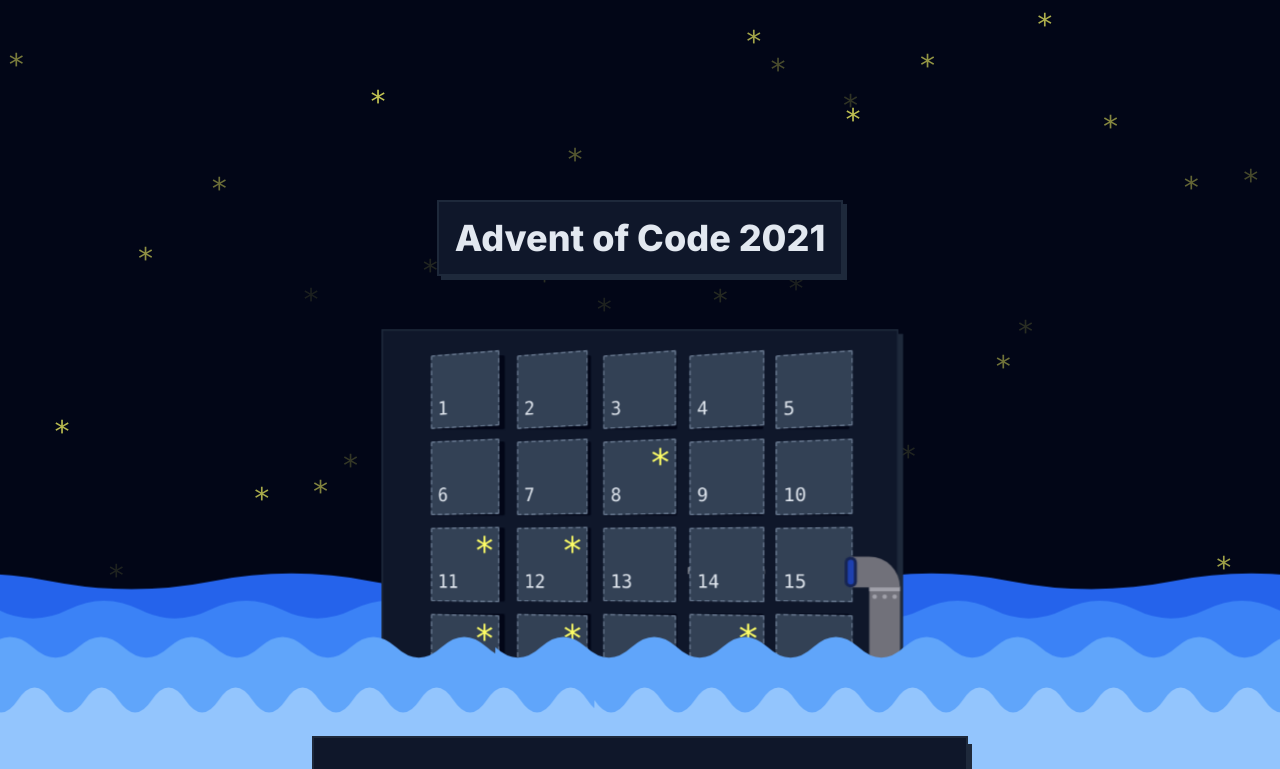
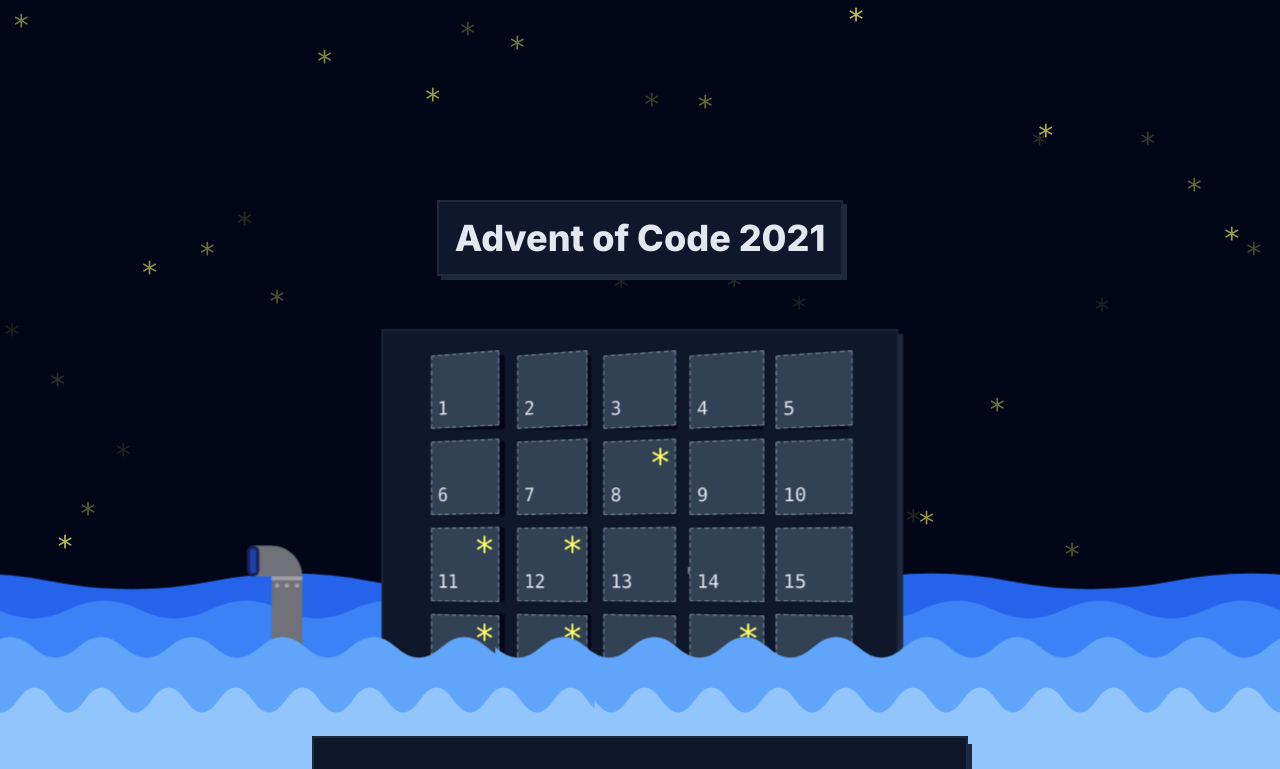
Before and after one commit to matystroia/aoc-2021, a Next.js app: page / in a window 1280 px wide. Shown: the top 769 px of the page. Built offline with nearby package versions, Linux system fonts and the light colour scheme.

Commit message:
home page bugs

```diff
--- a/app/(home)/Stars.js
+++ b/app/(home)/Stars.js
@@ -1,5 +1,5 @@
 import { motion } from "framer-motion";
-import { useRef } from "react";
+import { useMemo, useRef } from "react";
 import { random } from "lodash";
 import clsx from "clsx";
 
@@ -31,6 +31,17 @@
     const ref = useRef();
     const { width, height } = useSize(ref);
 
+    const points = useMemo(
+        () =>
+            [...Array(50).keys()].map((i) => {
+                const silverRatio = 0.618;
+                const x = ((silverRatio * i * width) % width) + random(-10, 10);
+                const y = Math.random() * height;
+                return { x, y };
+            }),
+        [height, width]
+    );
+
     return (
         <motion.div
             ref={ref}
@@ -39,10 +50,8 @@
             animate="visible"
             transition={{ staggerChildren: 0.05 }}
         >
-            {[...Array(50).keys()].map((i) => {
-                const silverRatio = 0.618;
-                const x = (silverRatio * i * width) % width;
-                return <Star key={i} x={x + random(-10, 10)} y={Math.random() * height} />;
+            {points.map(({ x, y }, i) => {
+                return <Star key={i} x={x} y={y} />;
             })}
         </motion.div>
     );
--- a/app/(home)/page.js
+++ b/app/(home)/page.js
@@ -90,7 +90,7 @@
     useEffect(() => {
         const interval = setInterval(async () => {
             await animate(scope.current, { x: random(-500, 500) });
-            await animate(scope.current, { y: random(0, 100) });
+            await animate(scope.current, { y: random(25, 100) });
             await animate(scope.current, { scaleX: Math.random() > 0.5 ? 1 : -1 });
             await animate(scope.current, { y: 250 }, { delay: 1 });
         }, 5000);
@@ -129,7 +129,7 @@
                         ))}
                     </div>
 
-                    <Periscope ref={scope} className="absolute bottom-48" />
+                    <Periscope ref={scope} className="absolute bottom-48" initial={{ y: 250 }} />
                 </Waves>
             </div>
 
```
